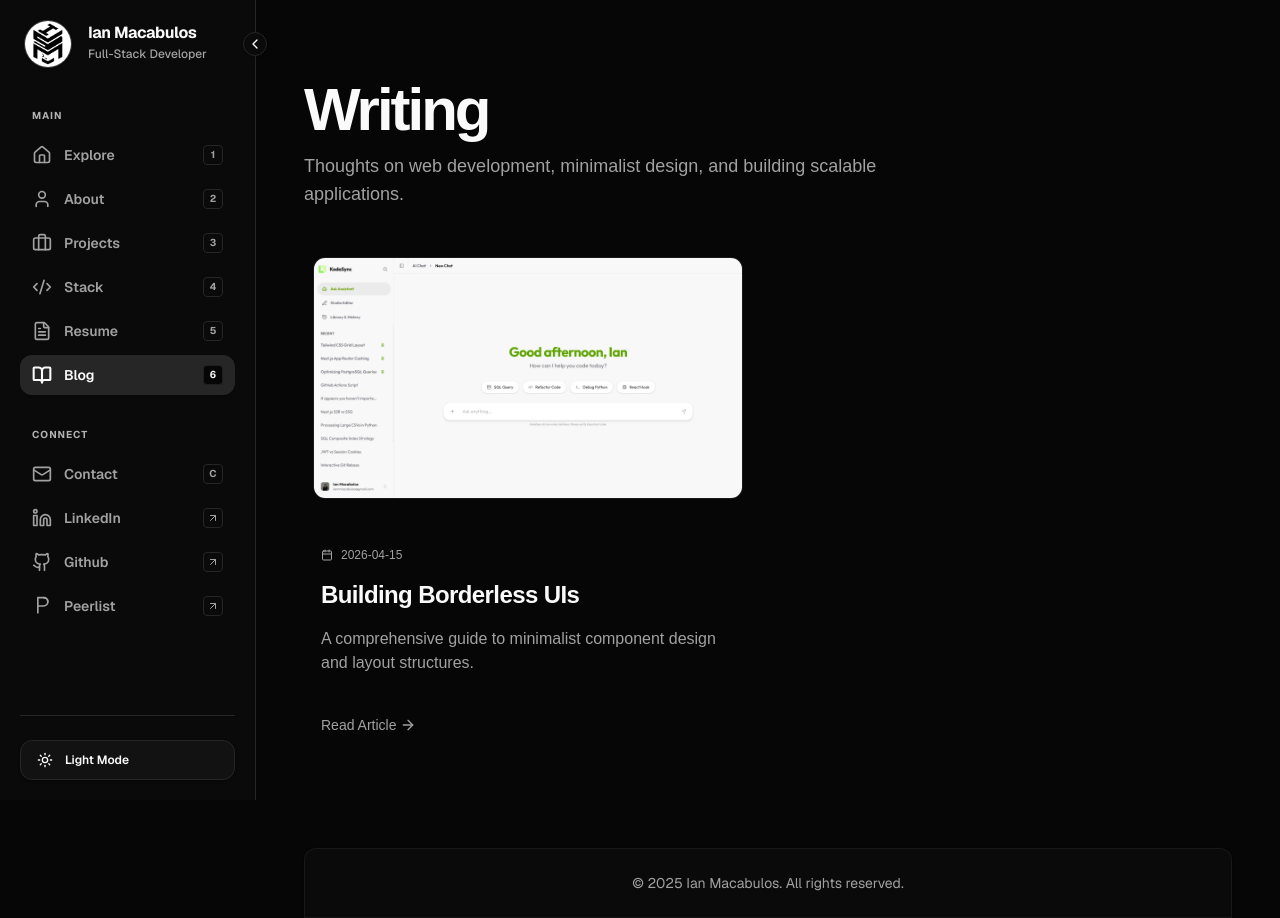
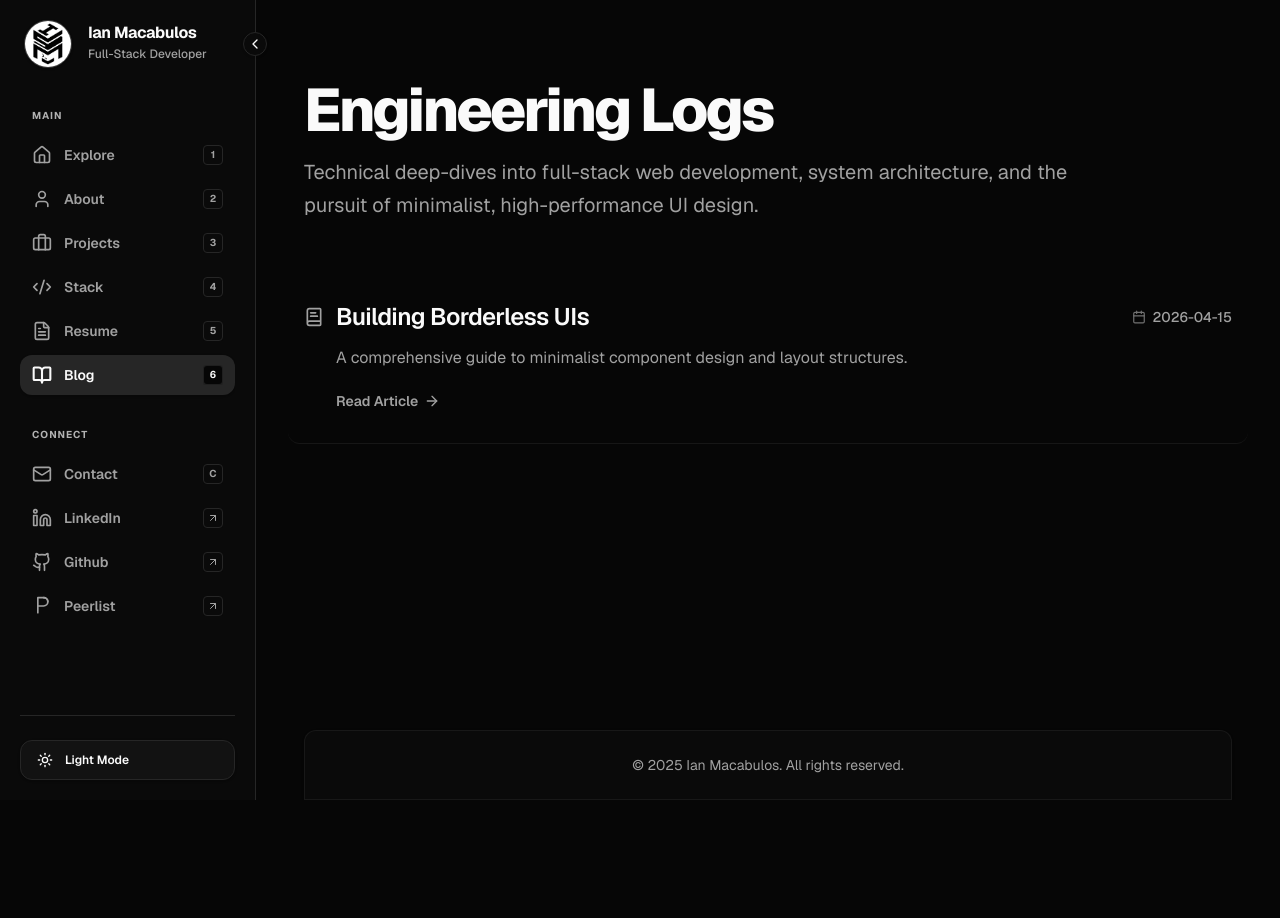
Before and after one commit to iyawnnn/im-portfolio, a Next.js app: page /blog in a window 1280 px wide. After the commit the page ends 800 px from the top, so only its background shows below. Built offline with nearby package versions, Linux system fonts and the light colour scheme.

Commit message:
feat: implement blog page

```diff
--- a/src/app/blog/page.tsx
+++ b/src/app/blog/page.tsx
@@ -1,59 +1,91 @@
 import Link from "next/link";
-import Image from "next/image";
 import { getAllPostsMeta } from "@/lib/mdx";
-import { Card, CardHeader, CardTitle, CardDescription } from "@/components/ui/card";
-import { ArrowRight, Calendar } from "lucide-react";
+import {
+  ArrowRight,
+  Calendar,
+  BookText,
+  Code2,
+  LayoutTemplate,
+  Database,
+  Server,
+  Terminal,
+  Sparkles
+} from "lucide-react";
 
+// 1. Reverted tab title to Blog
 export const metadata = {
   title: "Blog | Ian Macabulos",
-  description: "Thoughts on web development, technical architecture, and design.",
+  description: "Technical essays and architectural notes on full-stack web development, serverless scaling, and crafting borderless user interfaces.",
+  keywords: ["Full-Stack Development", "Web Architecture", "UI/UX Design", "Next.js", "Minimalist Design", "Tech Blog"],
+};
+
+// 2. Icon Dictionary
+const iconMap: Record<string, React.ElementType> = {
+  code: Code2,
+  ui: LayoutTemplate,
+  database: Database,
+  backend: Server,
+  terminal: Terminal,
+  design: Sparkles,
+  default: BookText,
 };
 
 export default function BlogIndexPage() {
   const posts = getAllPostsMeta();
 
   return (
-    <div className="flex w-full max-w-6xl mx-auto flex-col gap-10 px-8 lg:px-12 pt-8 md:pt-20 pb-24 font-['Instrument_Sans',sans-serif]">
-      <section className="flex flex-col gap-3">
-        <h1 className="text-4xl font-extrabold tracking-tighter sm:text-5xl lg:text-6xl">Writing</h1>
-        <p className="text-base text-muted-foreground sm:text-lg max-w-2xl">
-          Thoughts on web development, minimalist design, and building scalable applications.
+    <div className="flex w-full max-w-6xl mx-auto flex-col gap-12 px-8 lg:px-12 pt-8 md:pt-20 pb-24">
+
+      {/* HEADER: Adjusted content width and sizing */}
+      <section className="flex flex-col gap-3 md:gap-4">
+        <h1 className="text-4xl font-extrabold tracking-tighter sm:text-5xl lg:text-6xl text-foreground">
+          Engineering Logs
+        </h1>
+        <p className="text-base text-muted-foreground sm:text-lg md:text-xl max-w-[800px] leading-relaxed">
+          Technical deep-dives into full-stack web development, system architecture, and the pursuit of minimalist, high-performance UI design.
         </p>
       </section>
 
-      <section className="grid grid-cols-1 md:grid-cols-2 gap-6 lg:gap-8">
-        {posts.map((post: any) => (
-          <Link key={post.slug} href={`/blog/${post.slug}`} className="group block h-full">
-            <Card className="h-full overflow-hidden rounded-2xl border-transparent bg-transparent shadow-none transition-all duration-300 hover:bg-muted/10 flex flex-col p-2">
-              {post.coverImage && (
-                <div className="relative w-full aspect-[16/9] overflow-hidden rounded-xl border border-border/50 bg-muted/20 mb-4">
-                  <Image
-                    src={post.coverImage}
-                    alt={`Thumbnail for ${post.title}`}
-                    fill
-                    sizes="(max-width: 768px) 100vw, (max-width: 1200px) 50vw, 33vw"
-                    className="object-cover transition-transform duration-500 group-hover:scale-105"
-                  />
+      {/* ROW LIST */}
+      <section className="flex flex-col">
+        {posts.map((post: any) => {
+          // 3. Resolve the icon dynamically
+          const postIconKey = post.icon?.toLowerCase() || "default";
+          const PostIcon = iconMap[postIconKey] || iconMap.default;
+
+          return (
+            <Link key={post.slug} href={`/blog/${post.slug}`} className="group block">
+              <article className="flex flex-col gap-3 py-8 border-b border-border/50 transition-colors hover:bg-muted/30 px-4 -mx-4 rounded-xl">
+
+                <div className="flex flex-col sm:flex-row sm:items-center justify-between gap-2">
+                  <h2 className="text-xl sm:text-2xl font-semibold tracking-tight text-foreground transition-colors group-hover:opacity-80 flex items-center gap-3">
+                    <PostIcon className="h-5 w-5 text-muted-foreground" />
+                    {post.title}
+                  </h2>
+                  <div className="flex items-center gap-1.5 text-sm font-medium text-muted-foreground">
+                    <Calendar className="h-3.5 w-3.5 opacity-70" />
+                    <time dateTime={post.date}>{post.date}</time>
+                  </div>
                 </div>
-              )}
-              <CardHeader className="p-2">
-                <div className="flex items-center gap-2 text-xs text-muted-foreground mb-2">
-                  <Calendar className="h-3 w-3" />
-                  <time dateTime={post.date}>{post.date}</time>
+
+                <p className="text-muted-foreground text-sm sm:text-base leading-relaxed max-w-3xl sm:pl-8">
+                  {post.description}
+                </p>
+
+                <div className="flex items-center text-sm font-semibold text-muted-foreground mt-2 sm:pl-8 transition-colors group-hover:text-foreground">
+                  Read Article <ArrowRight className="ml-1.5 h-4 w-4 transition-transform group-hover:translate-x-1" />
                 </div>
-                <CardTitle className="text-xl sm:text-2xl tracking-tight transition-colors group-hover:text-[#e26a35]">
-                  {post.title}
-                </CardTitle>
-                <CardDescription className="mt-2 line-clamp-2 text-sm sm:text-base text-muted-foreground">
-                  {post.description}
-                </CardDescription>
-              </CardHeader>
-              <div className="p-2 mt-auto flex items-center text-sm font-medium text-muted-foreground transition-colors group-hover:text-[#e26a35]">
-                Read Article <ArrowRight className="ml-1 h-4 w-4" />
-              </div>
-            </Card>
-          </Link>
-        ))}
+
+              </article>
+            </Link>
+          );
+        })}
+
+        {posts.length === 0 && (
+          <div className="py-12 text-center text-muted-foreground border-t border-border/50 mt-4">
+            No system logs available yet. Check back later.
+          </div>
+        )}
       </section>
     </div>
   );
--- a/src/lib/mdx.ts
+++ b/src/lib/mdx.ts
@@ -2,11 +2,20 @@ import fs from "fs";
 import path from "path";
 import matter from "gray-matter";
 
+export interface PostMeta {
+  title: string;
+  description: string;
+  date: string;
+  coverImage?: string;
+  icon?: string;
+  slug: string;
+}
+
 const rootDirectory = path.join(process.cwd(), "src", "content", "blog");
 
-export const getPostBySlug = (slug: string) => {
+export const getPostBySlug = (slug: string): { meta: PostMeta; content: string } => {
   if (!slug) {
-    throw new Error("A valid slug must be provided to getPostBySlug.");
+    throw new Error("A valid slug must be provided.");
   }
 
   const realSlug = String(slug).replace(/\.mdx$/, "");
@@ -15,18 +24,33 @@ export const getPostBySlug = (slug: string) => {
 
   const { data, content } = matter(fileContent);
 
-  return { meta: { ...data, slug: realSlug }, content };
+  const meta: PostMeta = {
+    title: data.title,
+    description: data.description,
+    date: data.date,
+    coverImage: data.coverImage,
+    icon: data.icon || null,
+    slug: realSlug,
+  };
+
+  return { meta, content };
 };
 
-export const getAllPostsMeta = () => {
+export const getAllPostsMeta = (): PostMeta[] => {
   const files = fs.readdirSync(rootDirectory);
-  const posts = files.map((fileName) => {
+
+  return files.map((fileName) => {
     const filePath = path.join(rootDirectory, fileName);
     const fileContent = fs.readFileSync(filePath, "utf8");
     const { data } = matter(fileContent);
 
-    return { ...data, slug: fileName.replace(/\.mdx$/, "") };
+    return {
+      title: data.title,
+      description: data.description,
+      date: data.date,
+      coverImage: data.coverImage,
+      icon: data.icon || null,
+      slug: fileName.replace(/\.mdx$/, ""),
+    };
   });
-
-  return posts;
 };
```
Also changed, not shown: src/app/blog/[slug]/page.tsx (+35 -25 lines), src/content/blog/hello-world.mdx (+21 -3 lines).
